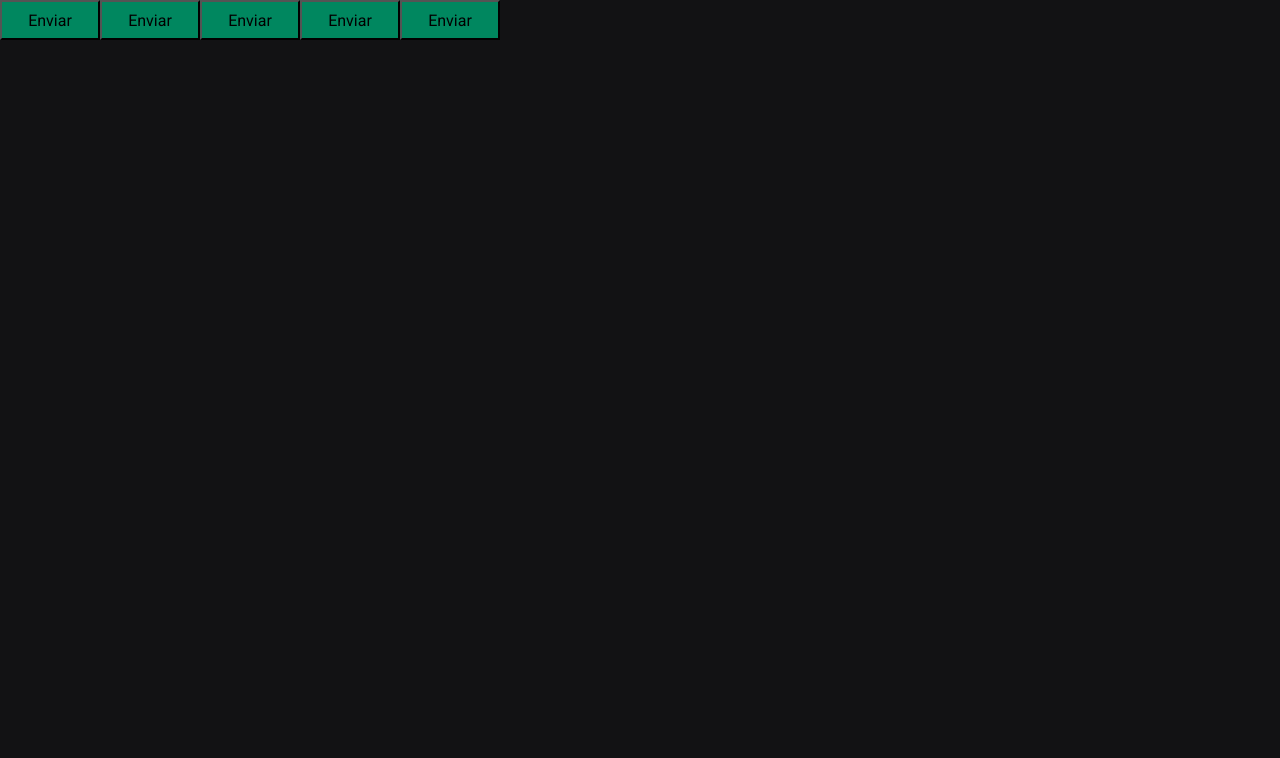
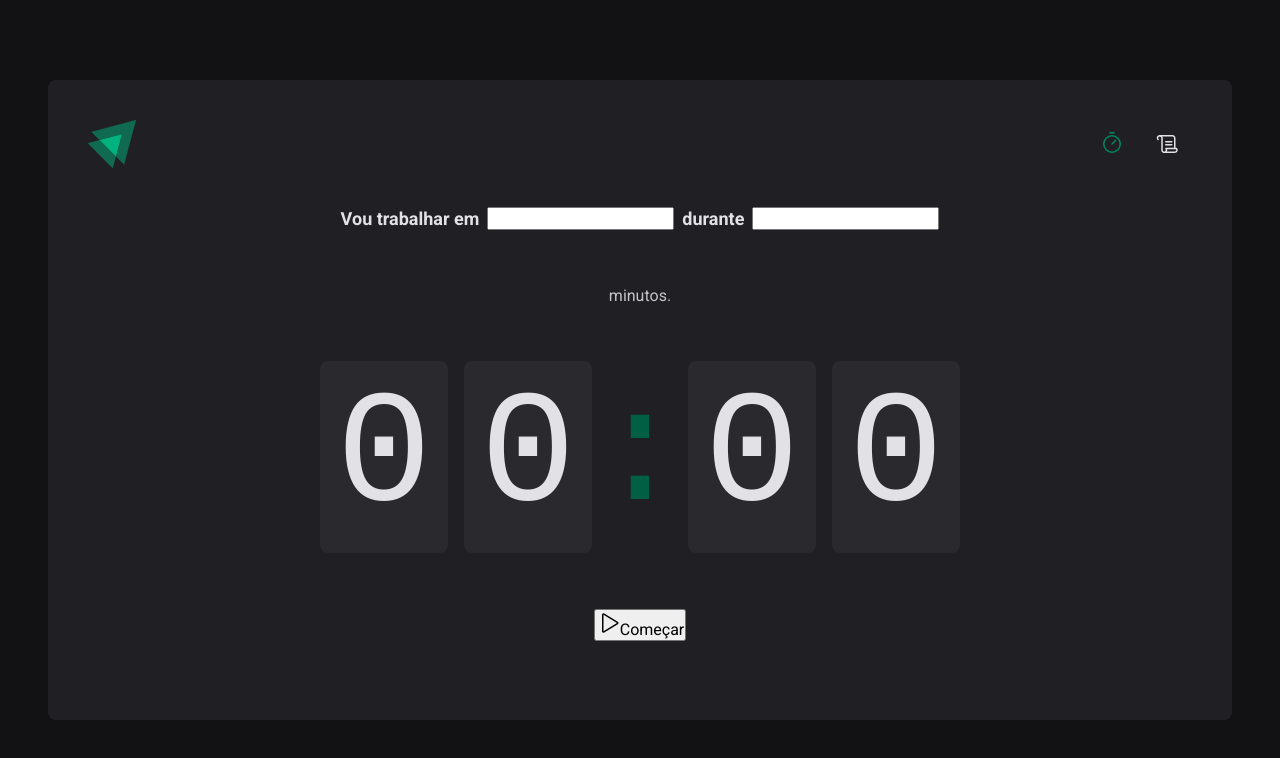
Before and after one commit to matheuscaldas1/projetos-rocketseat, a React (Vite) app in the folder react/02-ignite-timer/: page / in a window 1280 px wide. Shown: the top 758 px of the page. Built offline with nearby package versions, Linux system fonts and the light colour scheme.

Commit message:
feat(react): projeto 2 | modulo 2

```diff
--- a/react/02-ignite-timer/package.json
+++ b/react/02-ignite-timer/package.json
@@ -10,8 +10,10 @@
     "preview": "vite preview"
   },
   "dependencies": {
+    "phosphor-react": "^1.4.1",
     "react": "^18.2.0",
     "react-dom": "^18.2.0",
+    "react-router-dom": "^6.14.1",
     "styled-components": "^6.0.4"
   },
   "devDependencies": {
--- a/react/02-ignite-timer/src/App.tsx
+++ b/react/02-ignite-timer/src/App.tsx
@@ -1,18 +1,16 @@
 import { ThemeProvider } from 'styled-components'
-import { Button } from './components/Button'
+import { BrowserRouter } from 'react-router-dom'
 
 import { defaultTheme } from './styles/themes/default'
 import { GlobalStyle } from './styles/global'
+import { Router } from './Router'
 
 export function App() {
   return (
     <ThemeProvider theme={defaultTheme}>
-      <Button variant="primary" />
-      <Button variant="secondary" />
-      <Button variant="danger" />
-      <Button variant="success" />
-      <Button />
-
+      <BrowserRouter>
+        <Router />
+      </BrowserRouter>
       <GlobalStyle />
     </ThemeProvider>
   )
--- /dev/null
+++ b/react/02-ignite-timer/src/Router.tsx
@@ -0,0 +1,15 @@
+import { Routes, Route } from 'react-router-dom'
+import { Home } from './pages/Home'
+import { History } from './pages/History'
+import { DefaultLayout } from './layouts/DefaultLayout'
+
+export function Router() {
+  return (
+    <Routes>
+      <Route path="/" element={<DefaultLayout />}>
+        <Route path="/" element={<Home />} />
+        <Route path="/history" element={<History />} />
+      </Route>
+    </Routes>
+  )
+}
--- /dev/null
+++ b/react/02-ignite-timer/src/components/Header/index.tsx
@@ -0,0 +1,21 @@
+import { HeaderContainer } from './styles'
+import { Timer, Scroll } from 'phosphor-react'
+
+import logoIgnite from '../../assets/logo-ignite.svg'
+import { NavLink } from 'react-router-dom'
+
+export function Header() {
+  return (
+    <HeaderContainer>
+      <img src={logoIgnite} alt="" />
+      <nav>
+        <NavLink to="/" title="Timer">
+          <Timer size={24} />
+        </NavLink>
+        <NavLink to="/history" title="Histórico">
+          <Scroll size={24} />
+        </NavLink>
+      </nav>
+    </HeaderContainer>
+  )
+}
--- /dev/null
+++ b/react/02-ignite-timer/src/components/Header/styles.ts
@@ -0,0 +1,35 @@
+import styled from 'styled-components'
+
+export const HeaderContainer = styled.header`
+  width: 100%;
+  display: flex;
+  align-self: center;
+  justify-content: space-between;
+
+  nav {
+    display: flex;
+    gap: 0.5rem;
+
+    a {
+      width: 3rem;
+      height: 3rem;
+
+      display: flex;
+      justify-content: center;
+      align-items: center;
+
+      color: ${(props) => props.theme['gray-100']};
+
+      border-top: 3px solid transparent;
+      border-bottom: 3px solid transparent;
+
+      &:hover {
+        border-bottom: 3px solid ${(props) => props.theme['green-500']};
+      }
+
+      &.active {
+        color: ${(props) => props.theme['green-500']};
+      }
+    }
+  }
+`
--- /dev/null
+++ b/react/02-ignite-timer/src/layouts/DefaultLayout/index.tsx
@@ -0,0 +1,12 @@
+import { Outlet } from 'react-router-dom'
+import { Header } from '../../components/Header'
+import { LayoutContainer } from './styles'
+
+export function DefaultLayout() {
+  return (
+    <LayoutContainer>
+      <Header />
+      <Outlet />
+    </LayoutContainer>
+  )
+}
--- /dev/null
+++ b/react/02-ignite-timer/src/layouts/DefaultLayout/styles.ts
@@ -0,0 +1,14 @@
+import styled from 'styled-components'
+
+export const LayoutContainer = styled.div`
+  max-width: 74rem;
+  height: calc(100vh - 10rem);
+  margin: 5rem auto;
+  padding: 2.5rem;
+
+  background: ${(props) => props.theme['gray-800']};
+  border-radius: 8px;
+
+  display: flex;
+  flex-direction: column;
+`
--- /dev/null
+++ b/react/02-ignite-timer/src/pages/History/index.tsx
@@ -0,0 +1,3 @@
+export function History() {
+  return <h1>HISTORY</h1>
+}
--- /dev/null
+++ b/react/02-ignite-timer/src/pages/Home/index.tsx
@@ -0,0 +1,38 @@
+import { Play } from 'phosphor-react'
+import {
+  CountdownContainer,
+  FormContainer,
+  HomeContainer,
+  Separator,
+} from './styles'
+
+export function Home() {
+  return (
+    <HomeContainer>
+      <form action="">
+        <FormContainer>
+          <label htmlFor="task">Vou trabalhar em</label>
+          <input id="task" />
+
+          <label htmlFor="minutesAmount">durante</label>
+          <input type="number" id="minutesAmount" />
+        </FormContainer>
+
+        <span>minutos.</span>
+
+        <CountdownContainer>
+          <span>0</span>
+          <span>0</span>
+          <Separator>:</Separator>
+          <span>0</span>
+          <span>0</span>
+        </CountdownContainer>
+
+        <button type="submit">
+          <Play size={24} />
+          Começar
+        </button>
+      </form>
+    </HomeContainer>
+  )
+}
--- /dev/null
+++ b/react/02-ignite-timer/src/pages/Home/styles.ts
@@ -0,0 +1,55 @@
+import styled from 'styled-components'
+
+export const HomeContainer = styled.main`
+  flex: 1;
+
+  display: flex;
+  flex-direction: column;
+  align-items: center;
+  justify-content: center;
+
+  form {
+    display: flex;
+    flex-direction: column;
+    align-items: center;
+    gap: 3.5rem;
+  }
+`
+
+export const FormContainer = styled.div`
+  width: 100%;
+  display: flex;
+  align-items: center;
+  justify-content: center;
+  gap: 0.5rem;
+  color: ${(props) => props.theme['gray-100']};
+  font-size: 1.125rem;
+  font-weight: bold;
+  flex-wrap: wrap;
+`
+
+export const CountdownContainer = styled.div`
+  font-family: 'Robot Mono', monospace;
+  font-size: 10rem;
+  line-height: 8rem;
+  color: ${(props) => props.theme['gray-100']};
+
+  display: flex;
+  gap: 1rem;
+
+  span {
+    background: ${(props) => props.theme['gray-700']};
+    padding: 2rem 1rem;
+    border-radius: 8px;
+  }
+`
+
+export const Separator = styled.div`
+  padding: 2rem 0;
+  color: ${(props) => props.theme['green-700']};
+
+  width: 4rem;
+  overflow: hidden;
+  display: flex;
+  justify-content: center;
+`
--- a/react/02-ignite-timer/src/styles/global.ts
+++ b/react/02-ignite-timer/src/styles/global.ts
@@ -15,6 +15,7 @@
     body {
         background: ${(props) => props.theme['gray-900']};
         color: ${(props) => props.theme['gray-300']};
+        -webkit-font-smoothing: antialiased;
     }
 
     body, input, texarea, button {
```
Also changed, not shown: react/02-ignite-timer/src/assets/logo-ignite.svg (added), react/02-ignite-timer/src/pages/History/styles.ts (added), 1 other file (tests, documents, lock files or other folders).
